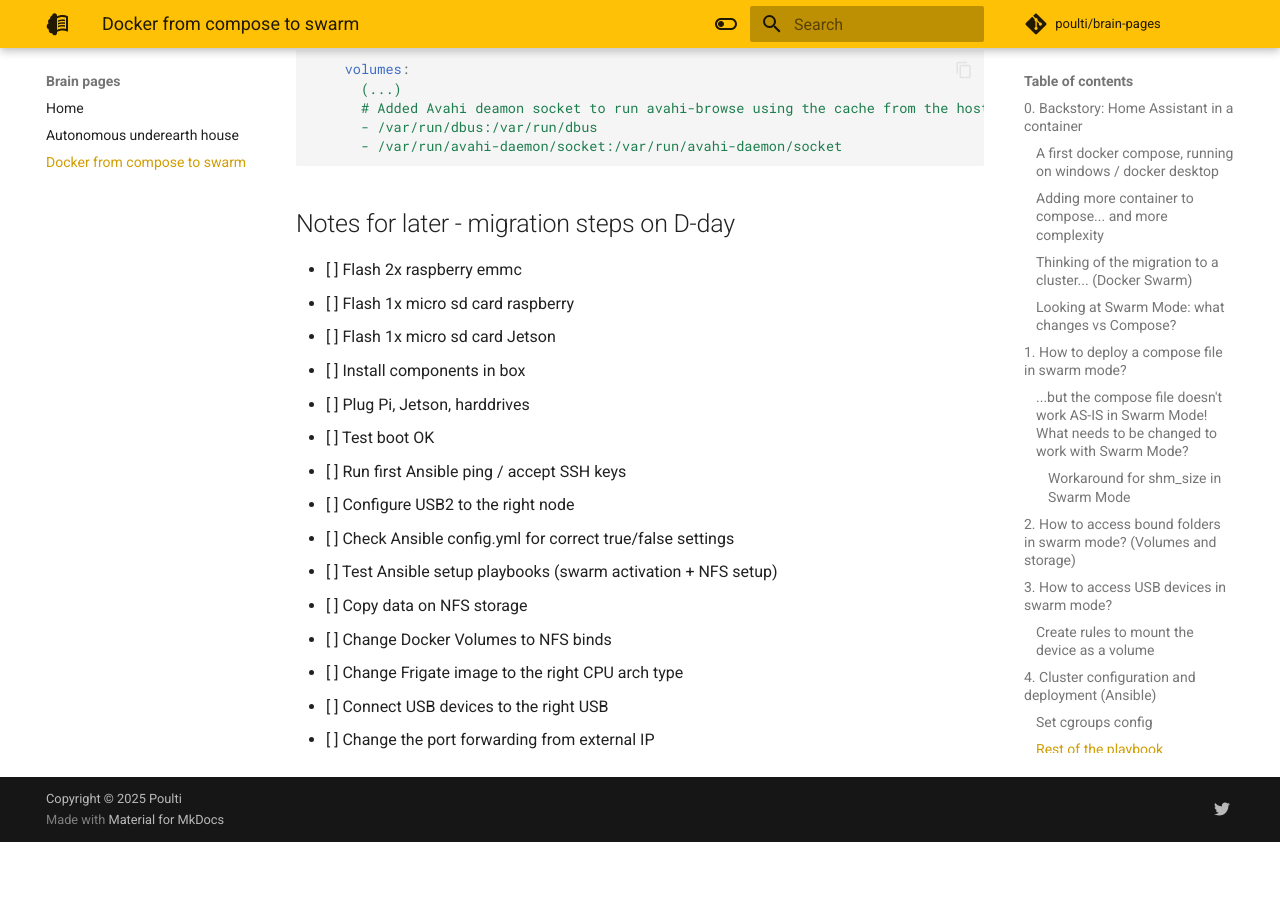
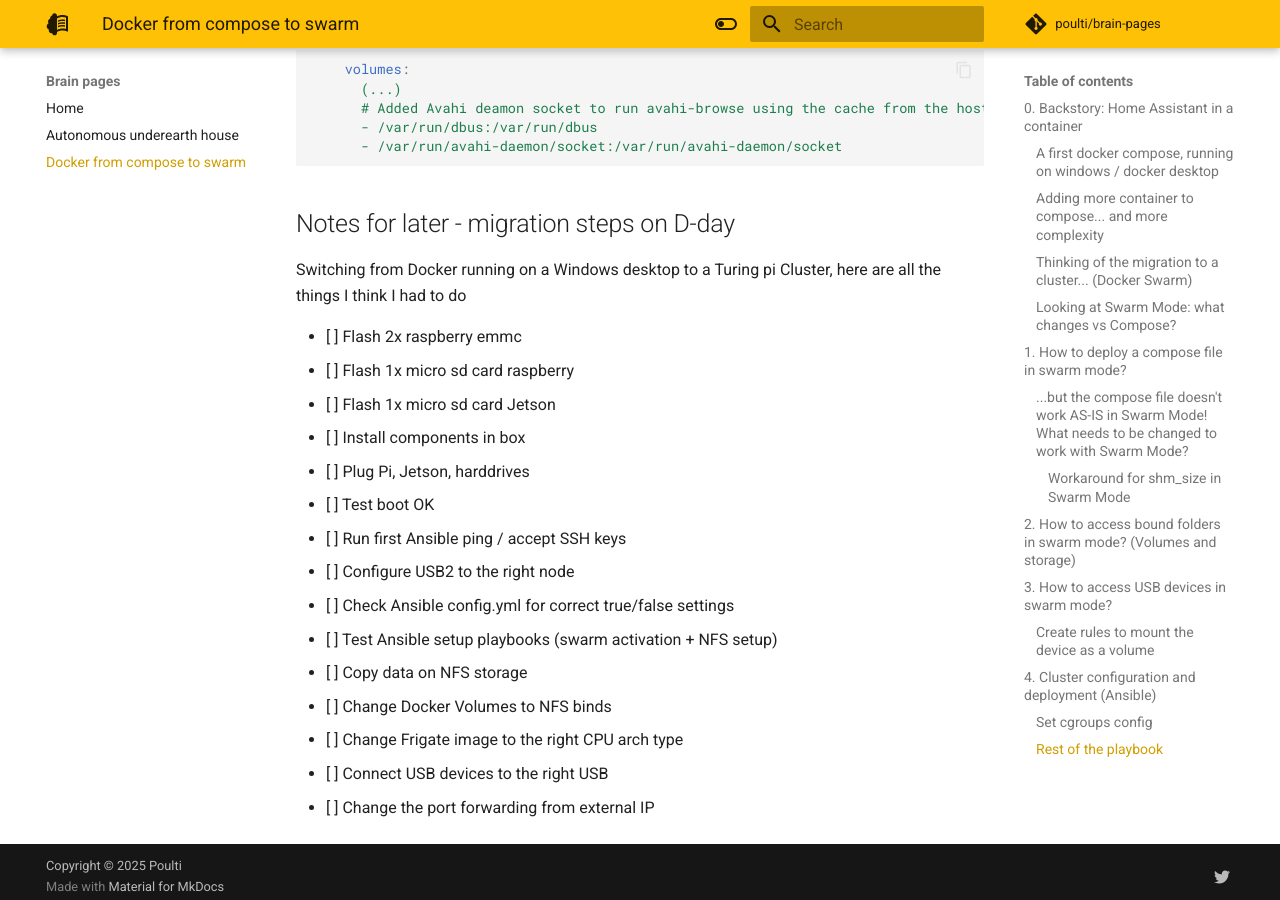
Before and after one commit to poulti/brain-pages, an MkDocs documentation site: the page built from docs/docker-from-compose-to-swarm.md, in a window 1280 px wide and 900 px high, scrolled down 16771 px. Built offline with MkDocs 1.6.1 and Material for MkDocs 9.7.7, drawn with Linux system fonts in a browser that asks for light colours; comment, search, counter and statistics services are not loaded; before the commit the page ends 17613 px from its top, so only the background shows below that.

Commit message:
Adds intro to todo list

```diff
--- a/docs/docker-from-compose-to-swarm.md
+++ b/docs/docker-from-compose-to-swarm.md
@@ -607,6 +607,8 @@
 
 ## Notes for later - migration steps on D-day
 
+Switching from Docker running on a Windows desktop to a Turing pi Cluster, here are all the things I think I had to do
+
 - [ ] Flash 2x raspberry emmc
 - [ ] Flash 1x micro sd card raspberry
 - [ ] Flash 1x micro sd card Jetson
```
